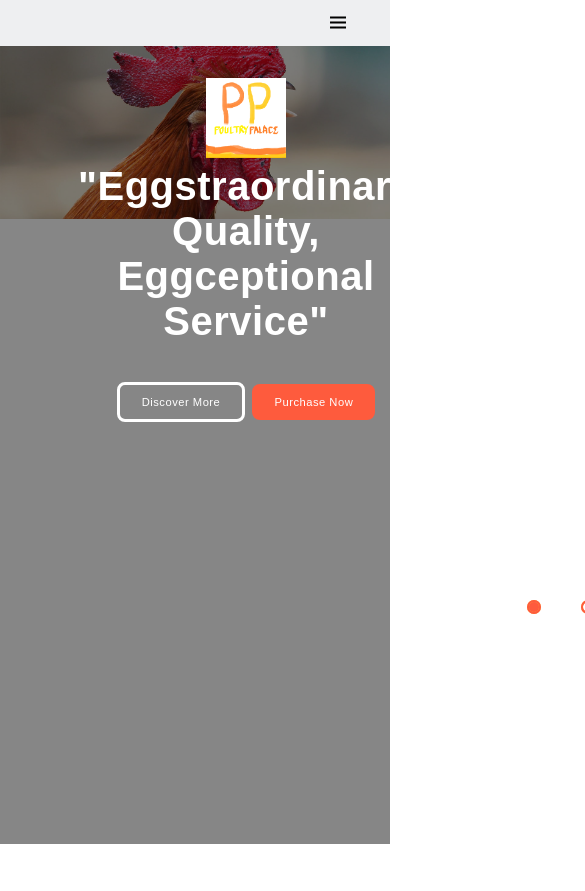
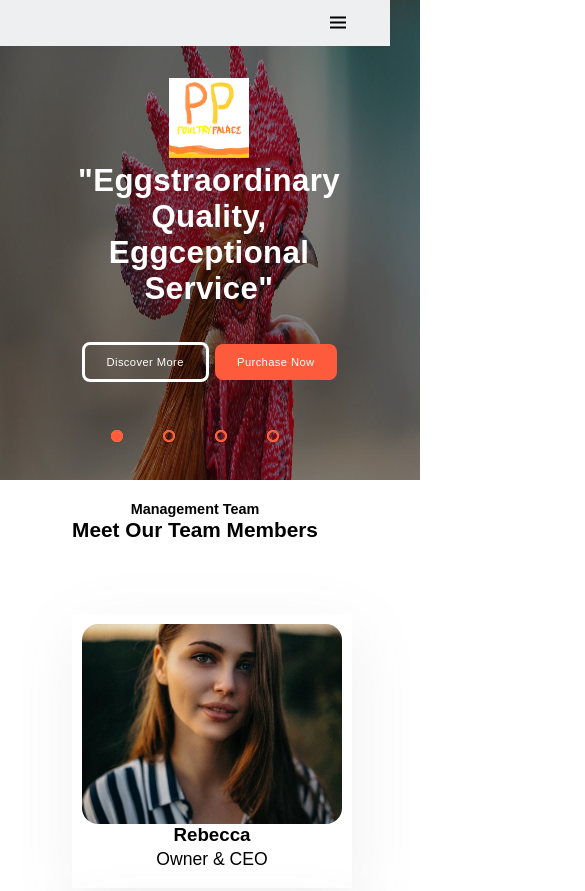
Before and after one commit to Elijahlekomo/Poultry-Website, a plain HTML site: page index.html in a window 390 px wide. Shown: the top 891 px of the page, 585 px wide, since content can reach past the window. Drawn offline with nearby package versions, Linux system fonts and the light colour scheme.

Commit message:
-Changed directory to about us and contact in header. -Maded home section more responsive.

```diff
--- a/css/POULTRY.css
+++ b/css/POULTRY.css
@@ -174,7 +174,7 @@ header{
 
 /* ==================== HOME ==================== */
 .home{
-  padding: 0;
+  padding: 0px;
   width: 100%;
   min-height: 100vh;
   position: relative;
@@ -183,7 +183,6 @@ header{
 .slider{
   width: 100%;
   height: 650px;
-  border-radius: 10px;
   overflow: hidden;
 }
  .slides{
@@ -203,12 +202,12 @@ header{
 
 .slider .slide img{
   width: 100%;
-  height: auto;
+  height: 650px;
 }
 
- .navigation-manual{
+.navigation-manual{
   position: absolute;
-  width: 1230px;
+  width: 100%;
   margin-top: 100px;
   display: flex;
   justify-content: center;
@@ -249,7 +248,7 @@ header{
 .navigation-auto{
   position: absolute;
   display: flex;
-  width: 1230px;
+  width: 100%;
   justify-content: center;
   margin-top: 600px;
 }
@@ -278,7 +277,6 @@ header{
   background: var(--main-color);
 }
 
-
 .home::before{
   content:'';
   position: absolute;
@@ -287,7 +285,7 @@ header{
   bottom: 0;
   right: 0;
   width: 100%;
-  height: 100%;
+  height: 650px;
   background-color: rgba(0, 0, 0, 0.476);
 }
 
@@ -314,7 +312,7 @@ header{
   background-size: cover;
   display: grid;
   align-items: center;
-  background-image: url(IMG/sahand-babali-E6ng4xuZlxE-unsplash.jpg);
+  background-image: url(/img/rooter2.jpg);
   /* grid-template-columns: repeat(2, 1fr); */
 }
 
@@ -328,7 +326,7 @@ header{
   background-size: cover;
   display: grid;
   align-items: center;
-  background-image: url(IMG/wolfgang-hasselmann-uMfSHeycnYQ-unsplash.jpg);
+  background-image: url(/img/rooster3.jpg);
   /* grid-template-columns: repeat(2, 1fr); */
 }
 
@@ -771,23 +769,46 @@ margin: 0.5rem 0 1.4rem;
 
  /*==================== Reponsive Design ==================== */
 
-@media (max-width: 991px){
+@media (max-width: 1050px){
     header{
         padding: 18px 40px;
     }
     section{
         padding: 50px 40px;
     }
+    .slider{
+      height: 600px;
+    }
+    .home::before{
+      height: 600px;
+    }
+    .text{
+      text-align: center;
+      padding-right: 5rem;
+      font-size: 1.3rem;
+      letter-spacing: .4px;
+  }
+  .navigation-manual{
+    width: 950px;
+    margin-top: 70px;
+    padding-left: 150px;
+  }
+  .navigation-auto{
+    width: 950px;
+    margin-top: 570px;
+    padding-left: 150px;
+  }
 }
 
-@media (max-width: 881px){
-      .home{
-        background-position: left;
-      }
-      /* .team-container{
-        margin-left: -1rem;
-      }   */
-
+@media (max-width: 950px) {
+  .navigation-manual{
+    width: 800px;
+    padding-left: 50px;
+  }
+  .navigation-auto{
+    width: 800px;
+    padding-left: 50px;
+  }
 }
 
 @media (max-width: 768px) {
@@ -797,12 +818,7 @@ margin: 0.5rem 0 1.4rem;
     #menu-icon{
       display: initial;
     }
-    .text h1{
-      font-size: 2.5rem;
-    }
-    .home{
-    grid-template-columns: 1fr;
-    }
+
    header .navbar {
     position: absolute;
     top: -500px;
@@ -818,7 +834,6 @@ margin: 0.5rem 0 1.4rem;
    .navbar.active {
      top: 100%;
    }
-
     .navbar a{
     padding: 1rem;
     border-left: 2px solid var(--main-color);
@@ -840,6 +855,31 @@ margin: 0.5rem 0 1.4rem;
    .heading h1{
     font-size: 1.3rem;
    }
+   .slider{
+    height: 550px;
+  }
+  .navigation-manual{
+    width: 100%;
+    margin-top: 10px;
+    padding-right: 50px;
+  }
+  .manual-btn{
+    padding: 4px;
+  }
+  .navigation-auto{
+    width: 100%;
+    margin-top: 510px;
+    padding-right: 50px;
+  }
+  .navigation-auto div{
+    padding: 4px;
+  }
+  .home::before{
+    height: 550px;
+  }
+  .our_team{
+    padding-top: 8px;
+  }
    .about-container{
     grid-template-columns: 1fr;
     text-align: center;
@@ -848,12 +888,12 @@ margin: 0.5rem 0 1.4rem;
     padding: 1rem;
     order: 2;
    }
-   /* .team-container .box{
-    width: 300px;
+   .slider{
+    height: 550px;
   }
-  .team-container{
-    margin-left: 3rem;
-  }  */
+  .home::before{
+    height: 550px;
+  }
 }
 
 @media(max-width: 568px){
@@ -863,10 +903,43 @@ margin: 0.5rem 0 1.4rem;
     .about-text .btn{
       font-size: 0.7rem;
       padding: 12px 22px;
+     }
+     .slider{
+      height: 480px;
+    }
+    .home::before{
+      height: 480px;
+    }
+    .navigation-manual{
+      margin-top: -70px;
+    }
+    .navigation-auto{
+      margin-top: 430px;
+    }
+    .our_team{
+      margin-top: -8rem;
+    }
+}
+
+@media(max-width: 450px){
+  .slider{
+    width: 107.8%;
+  }
+  .home::before{
+    width: 107.8%;
+  }
+  .team-container .box{
+    width: 280px;
+  }
+  .our_team{
+    margin-top: -22rem;
+  }
+  .about{
+    margin-top: -3rem;
   }
 }
 
-@media(max-width: 350px){
+@media(max-width: 360px){
     header{
         padding: 6px 14px;
     }
@@ -876,18 +949,20 @@ margin: 0.5rem 0 1.4rem;
     section{
         padding: 50px 14px;
     }
-    .text h1{
-        font-size: 2rem;
+    .slider{
+      height: 420px;
+    }
+    .home::before{
+      height: 420px;
     }
     .services-container{
         grid-template-columns: repeat(auto-fit, minmax(254px, auto));
     }
-    /* .team-container .box{
-      width: 320px;
-    } */
+
 }
 
 @media screen  and (min-width: 767px){
+
   .contact__container{
     grid-template-columns: repeat(2, max-content);
   }
--- a/index.html
+++ b/index.html
@@ -30,10 +30,10 @@
 
     <ul class="navbar">
       <li class="active"><a href="#home">Home</a></li>
-      <li class="active"><a href="html/AboutUs.html">About Us</a></li>
+      <li class="active"><a href="/html/AboutUs.html">About Us</a></li>
       <li class="active"><a href="#products">Our Products</a></li>
       <li class="active"><a href="#services">Services</a></li>
-      <li class="active"><a href="html/Contact.html">Contact Us</a></li>
+      <li class="active"><a href="/html/Contact.html">Contact Us</a></li>
     </ul>
   </header>
   <!--==================== HOME ====================-->
@@ -68,7 +68,6 @@
           <img src="img/chicken4.jpeg" alt="">
         </div>
 
-          <!-- ============== Automatic navigation start ============== -->
         <div class="navigation-auto">
           <div class="auto-btn1"></div>
           <div class="auto-btn2"></div>
@@ -76,9 +75,7 @@
           <div class="auto-btn4"></div>
         </div>
       </div>
-          <!-- ============== Automatic navigation end ============== -->
 
-          <!-- ============== Manual navigation start ============== -->
       <div class="navigation-manual">
         <label for="radio1" class="manual-btn"></label>
         <label for="radio2" class="manual-btn"></label>
@@ -163,7 +160,9 @@
           <div class="box-img">
             <img src="IMG/FreeRangeChickenFarming.jpg" alt="">
           </div>
-            <p><h3>Free-Range Chicken</h3></p>
+          <p>
+          <h3>Free-Range Chicken</h3>
+          </p>
           <h2>Discover the exceptional taste of our free-range
             chickens that roam freely in open pastures.
             Raised with care and without antibiotics,
@@ -175,7 +174,9 @@
           <div class="box-img">
             <img src="IMG/organicChicken.jpg" alt="">
           </div>
-            <p><h3>Organic Chicken</h3></p>
+          <p>
+          <h3>Organic Chicken</h3>
+          </p>
           <h2>Indulge in the purity of our organic chicken,
             raised on a certified organic diet. With no
             synthetic hormones or pesticides, our organic chickens offer a
@@ -186,7 +187,9 @@
           <div class="box-img">
             <img src="IMG/HeritageChicken.png" alt="">
           </div>
-          <p><h3> Heritage Breed Chicken</h3></p>
+          <p>
+          <h3> Heritage Breed Chicken</h3>
+          </p>
           <h2>Experience the rich heritage and distinctive flavors
             of our carefully selected heritage breed chickens.
             Known for their unique characteristics and traditional breeding,
@@ -199,7 +202,9 @@
           <div class="box-img">
             <img src="img/Gourmet Chicken.png" alt="">
           </div>
-            <p><h3>Gourmet Chicken Products</h3></p>
+          <p>
+          <h3>Gourmet Chicken Products</h3>
+          </p>
           <h2>Elevate your culinary experience with our gourmet chicken products,
             including marinated cuts, sausages, and artisanal chicken creations.
             Crafted with precision and culinary expertise, these products are
@@ -211,7 +216,9 @@
           <div class="box-img">
             <img src="IMG/freshWholeChicken1.jpg" alt="">
           </div>
-            <p><h3>Fresh Whole Chickens</h3></p>
+          <p>
+          <h3>Fresh Whole Chickens</h3>
+          </p>
           <h2>From our farm to your table, enjoy the simplicity and freshness
             of our whole chickens. Perfect for roasting, grilling, or slow-cooking,
             these chickens are the centerpiece of a wholesome and hearty meal. </h2>
@@ -221,7 +228,9 @@
           <div class="box-img">
             <img src="IMG/specialCuts.png" alt="">
           </div>
-          <p><h3>Specialty Cuts</h3></p>
+          <p>
+          <h3>Specialty Cuts</h3>
+          </p>
           <h2>Explore our selection of expertly butchered specialty cuts,
             including boneless breasts, thighs, and drumsticks. Whether you're
             a chef or a home cook, our cuts are designed to make meal preparation convenient and delightful.</h2>
@@ -233,8 +242,8 @@
   <!--==================== Services ====================-->
   <section class="services section" id="services">
     <div class="heading">
-    <h2 >Poultry Farm Services</h2>
-    <span >What we offer</span>
+      <h2>Poultry Farm Services</h2>
+      <span>What we offer</span>
     </div>
 
     <div class="services__container container grid section__border">
@@ -316,7 +325,8 @@
             <span class="contact__data-title"> <i class="ri-whatsapp-line"></i> Whatsapp</span>
             <span class="contact__data-info">+27 67 848 6435</span>
             <!--Insert a real number plus country code-->
-            <a href="https://api.whatsapp.com/send?phone=27678486435&text=hello, more information!" target="_blank" class="contact__button">
+            <a href="https://api.whatsapp.com/send?phone=27678486435&text=hello, more information!" target="_blank"
+              class="contact__button">
               Chat With Us <i class="ri-arrow-right-line"></i>
             </a>
           </div>
@@ -336,18 +346,21 @@
 
         <form action="Poultry.php" method="post" class="contact__form" id="contact-form">
           <div class="contact__form-div">
-            <label  class="contact__form-tag">Names</label>
-            <input type="text" name="user_name" required placeholder="write your names" class="contact__form-input" id="contact-name">
+            <label class="contact__form-tag">Names</label>
+            <input type="text" name="user_name" required placeholder="write your names" class="contact__form-input"
+              id="contact-name">
           </div>
 
           <div class="contact__form-div">
-            <label  class="contact__form-tag">Mail</label>
-            <input type="email" name="user_email" required placeholder="Write your email" class="contact__form-input" id="contact-email">
+            <label class="contact__form-tag">Mail</label>
+            <input type="email" name="user_email" required placeholder="Write your email" class="contact__form-input"
+              id="contact-email">
           </div>
 
           <div class="contact__form-div contact__form-area">
-            <label  class="contact__form-tag">Message</label>
-            <textarea name="message" placeholder="Write your Message" id="contact-project" class="contact__form-input" id="contact-project"></textarea>
+            <label class="contact__form-tag">Message</label>
+            <textarea name="message" placeholder="Write your Message" id="contact-project" class="contact__form-input"
+              id="contact-project"></textarea>
           </div>
 
           <p class="contact__message" id="contact-message"></p>
```
Also changed, not shown: html/AboutUs.html (+11 -11 lines), html/Contact.html (+9 -9 lines), img/rooster3.jpg (renamed from img/wolfgang-hasselmann-uMfSHeycnYQ-unsplash.jpg), 2 other files. Lines whose indentation alone changed are shown as unchanged.
